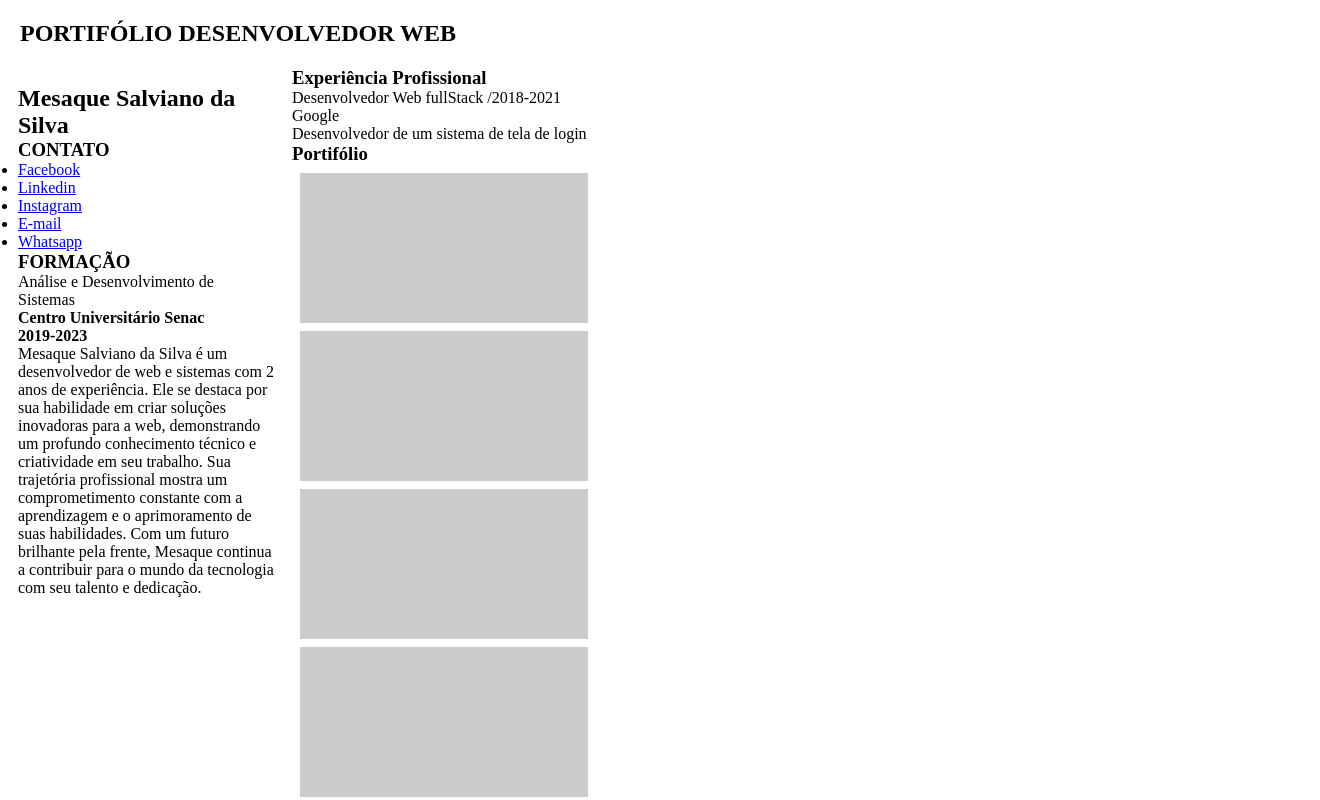
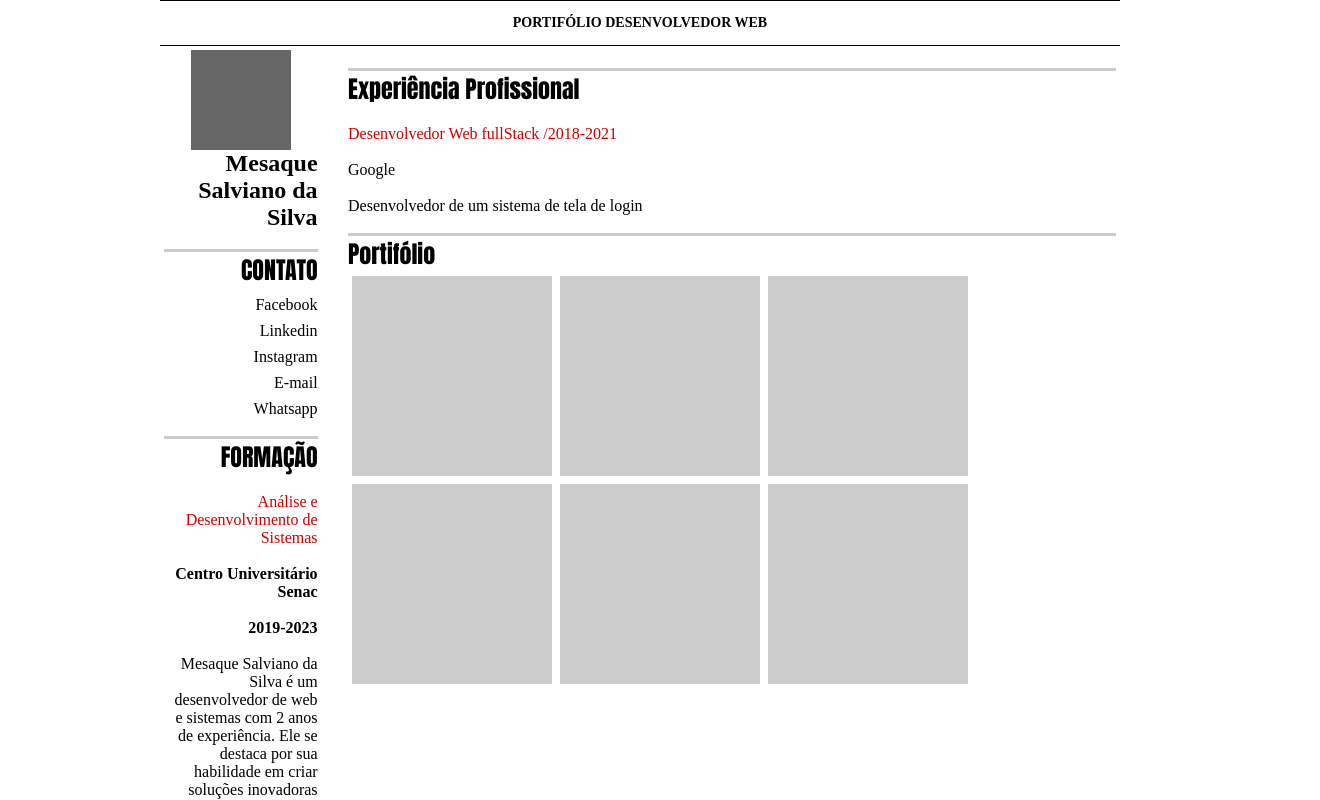
Before and after one commit to mesakester/Webstandards, a plain HTML site: page portifolio.html in a window 1280 px wide. Shown: the top 800 px of the page, 1320 px wide, since content can reach past the window. Drawn offline with Linux system fonts and the light colour scheme.

Commit message:
modelo de curriculo desenvolvedor html+cc

```diff
--- a/css/style.css
+++ b/css/style.css
@@ -1,7 +1,76 @@
+*{
+    margin: 0;
+    padding: 0;
+}
+
 body{
-    padding-bottom: 500px;
+    width: 960px;
+    margin: 0 auto;
+}
+
+header{
+    text-align: center;
+    font-size: 18px;
+    padding: 14px 0;
+    border-top: solid 1px #000000;
+    border-bottom: solid 1px #000000;
+}
+aside{
+    width: 16%;
+    float: left;
+    padding: 4px;
+    text-align: right;
+}
+main{
+    width: 80%;
+    float: right;
+    padding: 4px;
+}
+
+.quebra{
+    clear: both;
+}
+#foto{
+    width: 100px;
+    height: 100px;
+    background-color: #666666;
+    margin: 0 auto;
+}
+h2{
+    font-size: 14px;
+    text-align: center;
+
+}
+nav{
+    margin: 4px 0;
+
+}
+ul{
+    list-style-type: none;
+}
+a{
+    text-decoration: none;
+    color: #000000;
 }
 h3{
-    color: green;
+    font-family: Impact, Haettenschweiler, 'Arial Narrow Bold', sans-serif;
+    font-size: 24px;
+    margin-top: 18px;
+    border-top: solid 3px #cccccc;
 }
-/* F38 Multiplos arquivos de CSS*/
+p{
+    margin: 18px 0;
+}
+.destaque-vermelho{
+    color: #cc0000;
+}
+.job{
+    width: 200px;
+    height: 200px;
+    background-color: #cccccc;
+    float: left;
+    margin: 4px;
+}
+li{
+    margin: 8px 0;
+}
--- a/portifolio.html
+++ b/portifolio.html
@@ -1,38 +1,10 @@
 <!DOCTYPE html>
 <html lang="en">
 <head>
-    <style type="text/css">
-        *{
-            margin: 0;
-            padding: 0;
-        }
-
-        .job{
-            margin: 8px;
-            width: 30%;
-            height: 150px;
-            background-color: #cccccc;
-        }
-        header,footer{
-            padding: 20px;
-            width: 100%;
-            clear: both;
-        }
-        aside{
-            padding: 18px;
-            float: left;
-            width: 20%;
-        }
-        main{
-            float: left;
-            width: 75%;
-        }
-
-
-    </style>
     <meta charset="UTF-8">
     <meta name="viewport" content="width=device-width, initial-scale=1.0">
     <title>Portifólio</title>
+    <link rel="stylesheet" href="css/style.css">
 </head>
 <body>
     <header>
@@ -65,11 +37,12 @@
         <!-- aqui iremos colocar as areas da pagina e seu respectivo conteudo-->
         <section>
             <h3>Experiência Profissional</h3>
-            <p id="destaque-vermelho">Desenvolvedor Web fullStack /2018-2021</p>
+            <p class="destaque-vermelho">Desenvolvedor Web fullStack /2018-2021</p>
             <p>Google</p>
             <p>Desenvolvedor de um sistema de tela de login</p>
 
         </section>
+
         <section>
             <h3>Portifólio</h3>
             <div class="job"></div>
@@ -81,6 +54,7 @@
 
         </section>
     </main>
+    <div class="quebra"></div>
     <footer>
         <p>Desenvolvido por Mesaque - Todos os direitos reservados</p>
     </footer>
```
